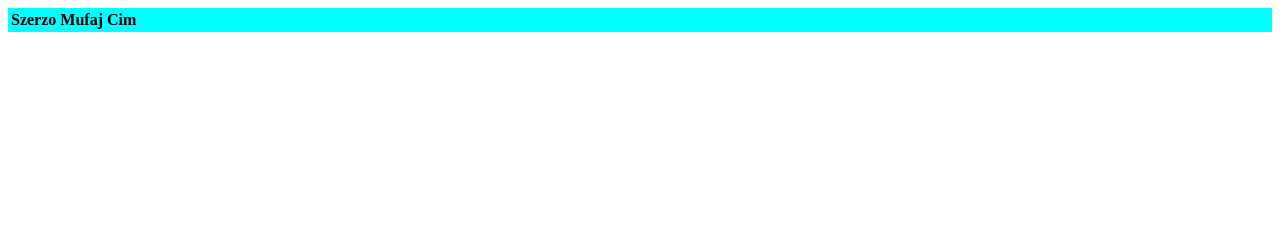
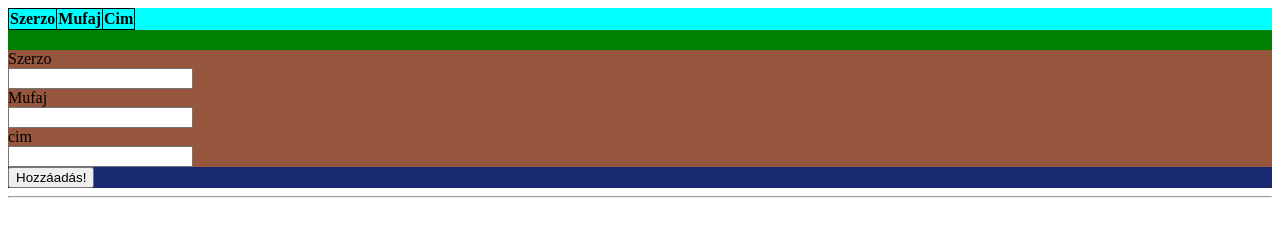
Before and after one commit to Borjarovadasz/alkotasok, a plain HTML site: page index.html in a window 1280 px wide. Drawn offline with Linux system fonts and the light colour scheme.

Commit message:
form letrehozasa sima

```diff
--- a/index.html
+++ b/index.html
@@ -10,5 +10,7 @@
 </head>
 <body>
     <script src="main.js"></script>
+    <script src="oop/area.js"></script>
+    <script src="oop/main.js"></script>
 </body>
 </html>
--- a/main.js
+++ b/main.js
@@ -36,6 +36,41 @@ tableelement.appendChild(tbody) // Hozzaadjuk a tablehez
 
 const formdivecske = makeAdiv('form')  // Letrehozunk egy masik divet, aminek az osztalyneve 'form'
 
+const formocska = document.createElement('form')  // Letrehozunk egy form elemet
+formdivecske.appendChild(formocska) // Hozzaadja a formocska elemet a formdivecske elemhez
+
+const fieldelementek = [{ // Definial egy tombot amely mezok adatait tartalmazza
+    id: 'Writer', // Az elso mezo azonositoja
+    label: 'Szerzo', // Az elso mezo cimkeje
+},
+{
+    id: 'Genre', // A masodik mezo azonositoja
+    label: 'Mufaj', // A masodik mezo cimkeje
+},
+{
+    id: 'title', // A harmadik mezo azonositoja
+    label: 'cim', // A harmadik mezo cimkeje
+}]
+
+for(const element of fieldelementek) { // Vegigiteral a fieldelementek tomb osszes elemen
+    const mezo = makeAdiv('field') // Letrehoz egy field osztalyu divet es eltárolja a mezo valtozoban
+    formocska.append(mezo) // Hozzaadja a mezo elemet a formocska elemhez
+    const label = document.createElement('label') // Letrehoz egy label elemet es eltárolja a label valtozoban
+    label.htmlFor =  element.id // Beallitja a label elemhez tartozo input azonositot az element.id ertekere
+     label.textContent = element.label; // Beallitja a label elemenek szoveget az element.label ertekere
+     mezo.appendChild(label) // Hozzaadja a label elemet a mezo elemhez
+     const input = document.createElement('input') // Letrehoz egy input elemet es eltárolja az input valtozoban
+     input.id = element.id  // Beallitja az input elem azonositot az element.id ertekere
+     mezo.appendChild(document.createElement('br')) // Hozzaad egy sortores elemet a mezo elemhez
+     mezo.appendChild(input) // Hozzaadja az input elemet a mezo elemhez
+}
+
+
+const formbutton = document.createElement('button')// Letrehoz egy button elemet es eltárolja a formbutton valtozoban
+formbutton.textContent = "Hozzáadás!"  // Beallitja a gomb szoveget Hozzaadas szovegre
+formocska.appendChild(formbutton) // Hozzaadja a formbutton elemet a formocska elemhez
+
+
 
 containerDivecske.appendChild(tabledivecske) // A 'form' divhez hozzaadjuk a 'table' divet.
 containerDivecske.appendChild(formdivecske) // A 'container' divhez hozzaadjuk a 'form' divet.
--- a/style.css
+++ b/style.css
@@ -7,5 +7,15 @@
 }
 
 .form {
-    background-color: purple;
+    margin-top: 20px;
+    background-color: rgb(26, 42, 112);
 }
+
+table, tr, th, td {
+    border: 1px solid black;
+    border-collapse: collapse;
+}
+
+.field{
+    background-color: rgb(150, 87, 62)
+}
```
